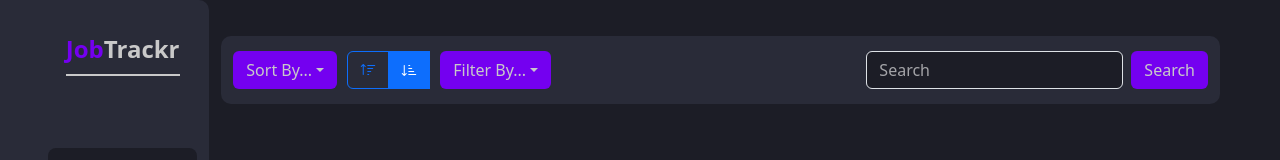
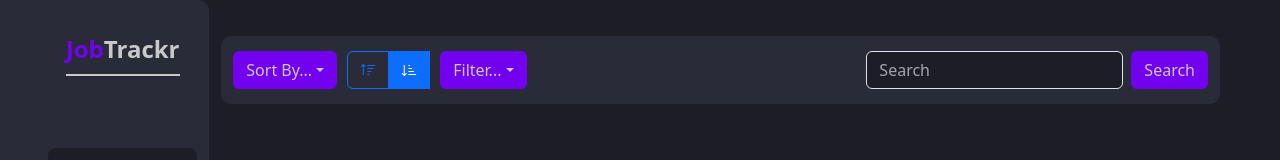
Before and after one commit to raghavSharma8269/JobTrackr, a React (Vite) app in the folder frontend/JobTrackrFrontend/: page / in a window 1280 px wide. Shown: the top 160 px of the page. Built offline with nearby package versions, Linux system fonts and the light colour scheme.

Commit message:
changed style for FilterByDropdownComponent.tsx

```diff
--- a/frontend/JobTrackrFrontend/src/components/NavBarComponents/FilterByDropdownComponent.tsx
+++ b/frontend/JobTrackrFrontend/src/components/NavBarComponents/FilterByDropdownComponent.tsx
@@ -2,40 +2,21 @@ import React from 'react'
 
 const FilterByDropdownComponent = () => {
     return (
-        <div className="dropdown">
-            <button
-                className="btn dropdown-toggle default-text-color"
-                type="button"
-                data-bs-toggle="dropdown"
-                aria-expanded="false"
-                style={{backgroundColor:"#7400f0", marginLeft:"10px"}}
+        <div className="dropdown" style={{marginLeft:"10px"}}>
+            <button className="btn  dropdown-toggle text-start" type="button"
+                    data-bs-toggle="dropdown"
+                    aria-expanded="false"
+            style={{backgroundColor:"#7400f0", color:"#c9c9c9"}}>
+                Filter...
+            </button>
+            <ul className="dropdown-menu" style={{backgroundColor:"#292b38"}}>
+                <li><a className="dropdown-item default-text-color" style={{backgroundColor:"blue", borderRadius:"10px"}} href="#">Applied</a></li>
+                <li><a className="dropdown-item default-text-color" style={{backgroundColor:"green", borderRadius:"10px"}} href="#">Interview</a></li>
+                <li><a className="dropdown-item default-text-color" style={{backgroundColor:"#7400f0", borderRadius:"10px"}} href="#">Accepted</a></li>
+                <li><a className="dropdown-item default-text-color" style={{backgroundColor:"red", borderRadius:"10px"}} href="#">Rejected</a></li>
+            </ul>
 
 
-            >
-                Filter By...
-            </button>
-            <ul className="dropdown-menu custom-filter-dropdown" style={{backgroundColor:"#292b38"}}>
-                <li>
-                    <a className="dropdown-item default-text-color" href="#">
-                        Applied
-                    </a>
-                </li>
-                <li>
-                    <a className="dropdown-item default-text-color" href="#">
-                        Interview
-                    </a>
-                </li>
-                <li>
-                    <a className="dropdown-item default-text-color" href="#">
-                        Accepted
-                    </a>
-                </li>
-                <li>
-                    <a className="dropdown-item default-text-color" href="#">
-                        Rejected
-                    </a>
-                </li>
-            </ul>
         </div>
     )
 }
```
